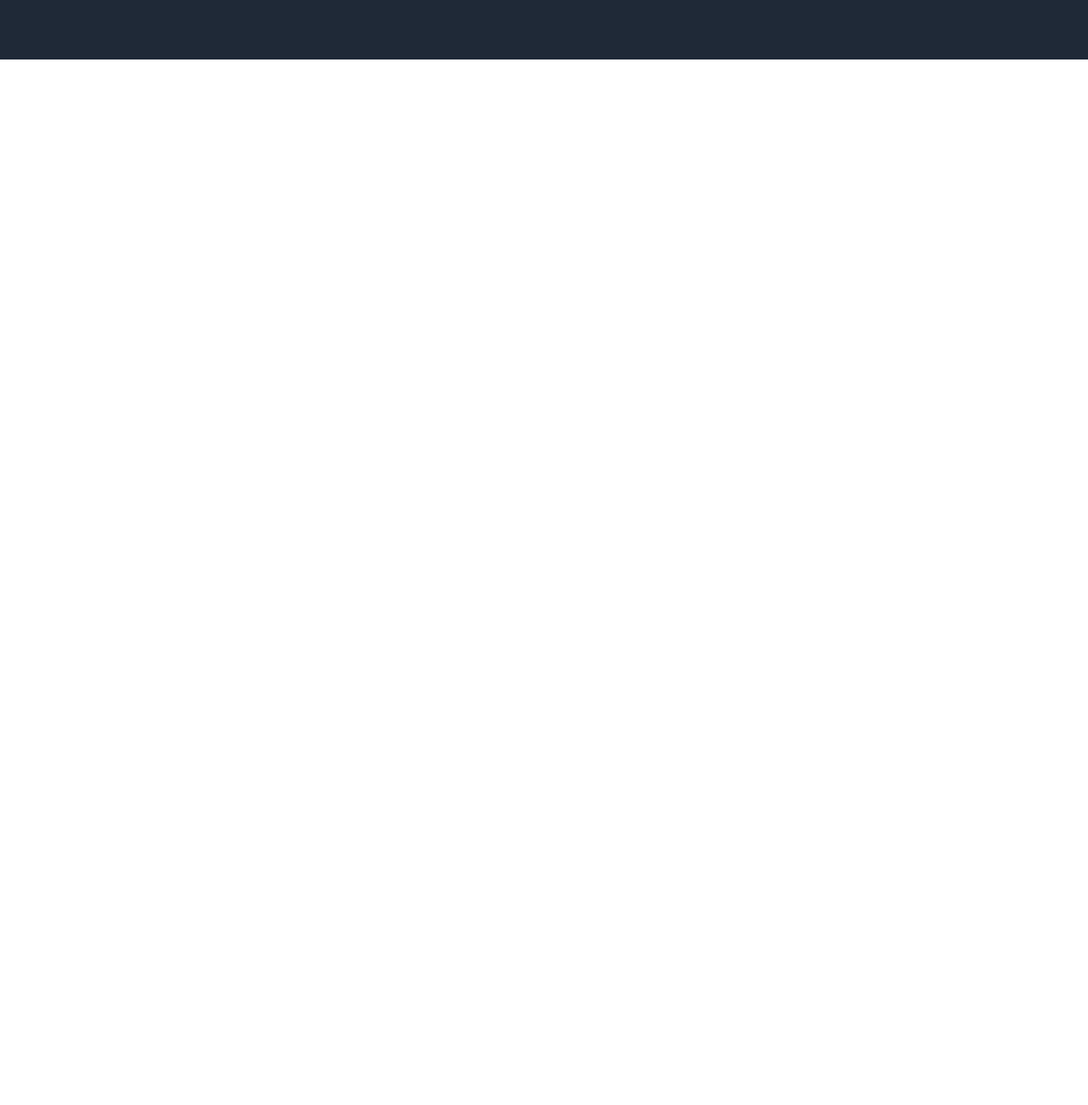
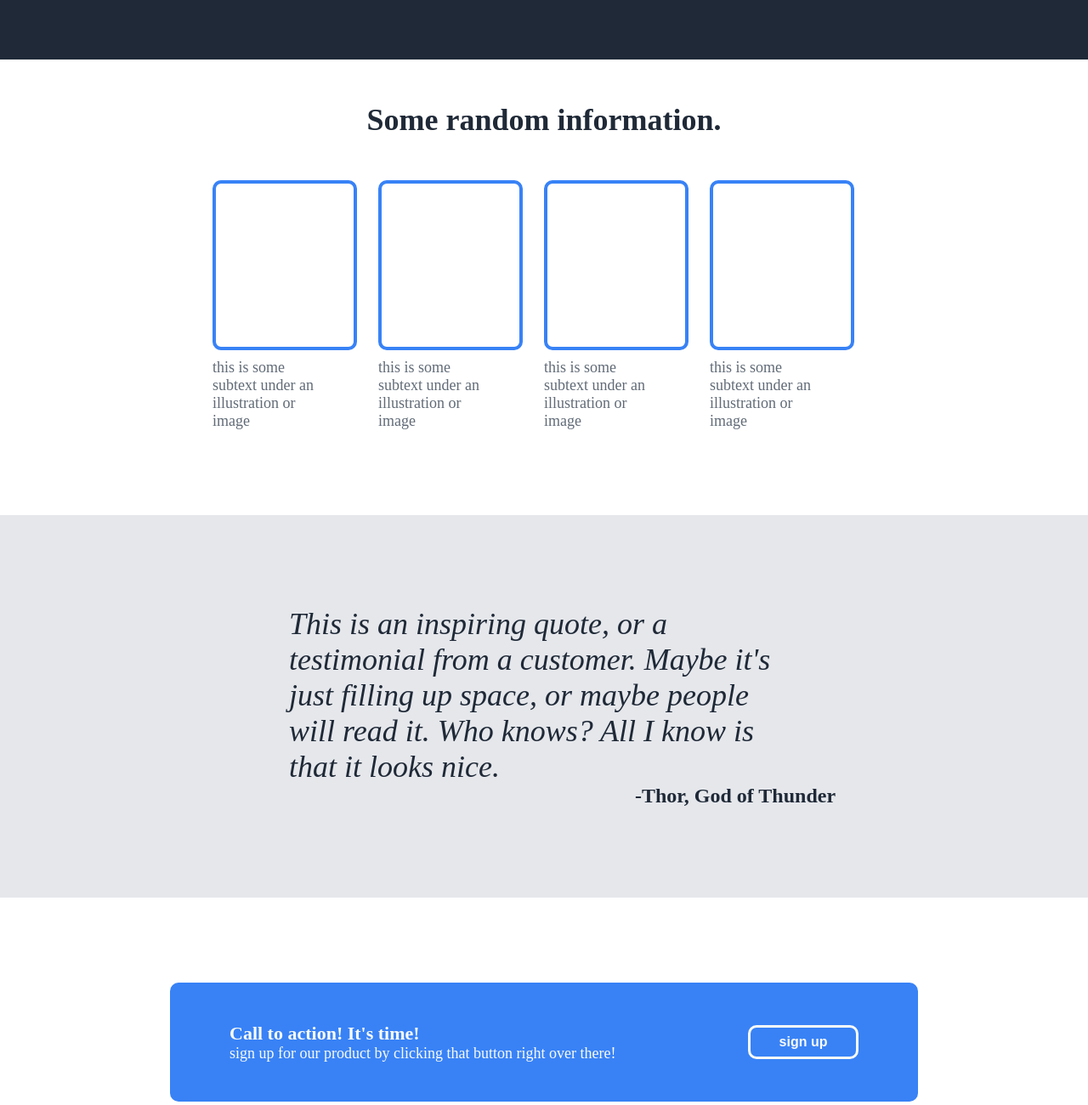
Before and after one commit to mohamed-akraam/Foundations-Landing-Page-, a plain HTML site: page index.html in a window 1280 px wide. Shown: the part 480-1780 px from the top of the page at 85% size. Before the commit the page ends 800 px from the top, so only its background shows below. Drawn offline with Linux system fonts and the light colour scheme.

Commit message:
almost finished! what's left is the footer.

```diff
--- a/index.html
+++ b/index.html
@@ -27,8 +27,33 @@
                 <span class="img">This is a placeholder for an image</span>
             </div>
         </div>
+    </header>
 
+    <div class="container">
+        <h2>Some random information.</h2>
+        <div class="information">
+            <ul>
+                <li><span></span><p>this is some subtext under an illustration or image</p></li>
+                <li><span></span><p>this is some subtext under an illustration or image</p></li>
+                <li><span></span><p>this is some subtext under an illustration or image</p></li>
+                <li><span></span><p>this is some subtext under an illustration or image</p></li>
+            </ul>
+        </div>
+    </div>
 
-    </header>
+    <div class="quote">
+        <p>This is an inspiring quote, or a testimonial from a customer. Maybe it's just filling up space, or maybe people will read it. Who knows? All I know is that it looks nice.</p>
+        <span>-Thor, God of Thunder</span>
+    </div>
+
+    <div class="containertwo">
+        <div class="left">
+            <h3>Call to action! It's time!</h3>
+            <p>sign up for our product by clicking that button right over there!</p>
+        </div>
+        <div class="right">
+            <button class="btn">sign up</button>
+        </div>
+    </div>
 </body>
 </html>
--- a/styles.css
+++ b/styles.css
@@ -104,3 +104,113 @@ h1{
     height: 40px;
     border-radius: 10px;
 }
+
+.container{
+    display: flex;
+    flex-direction: column;
+    justify-content: center;
+    align-items: center;
+    margin: 50px;
+    margin-bottom: 100px;
+}
+
+.container h2{
+    font-size: 36px;
+    font-weight: bolder;
+    color: #1F2937;
+    margin-bottom: 50px;
+}
+
+
+.information ul{
+    display: flex;
+    justify-content: center;
+    align-items: center;
+    color: #616B77;
+}
+
+.information{
+    margin-left: 200px;
+    margin-right: 200px;
+}
+
+.information span{
+    display: flex;
+    /* border: 5px solid red; */
+    border: 4px solid #3882f6;
+    width: 170px;
+    height: 200px;
+    border-radius: 10px;
+}
+.information p{
+    font-size: 18px;
+    margin-top: 10px;
+    margin-right: 60px;
+}
+
+.quote{
+    display: flex;
+    flex-direction: column;
+    justify-content: center;
+    align-items: center;
+    background: #E5E7EB;
+
+    color: #1F2937;
+    width: auto;
+    height:450px;
+
+
+}
+
+.quote p{
+    margin-right: 340px;
+    margin-left: 340px;
+    font-size: 36px;
+    font-weight: lighter;
+    font-style: italic;
+}
+
+.quote span{
+    font-size: 24px;
+    font-weight: bold;
+    margin-left: 450px;
+}
+
+.containertwo{
+    display: flex;
+    /* justify-content: center; */
+    align-items: center;
+    background: #3882F6;
+    width: auto;
+    height: 100px;
+    padding: 70px;
+    margin: 100px 200px 100px 200px;
+    border-radius: 10px;
+}
+
+.left h3{
+    font-size: 22px;
+    font-weight: bold;
+    color: #F9FAF8;
+}
+.left p{
+    font-size: 18px;
+    color: #F9FAF8;
+}
+
+
+.right{
+    margin-left: auto;
+
+}
+
+.right .btn{
+    background: #3882F6;
+    color: #F9FAF8;
+    width: 130px;
+    height: 40px;
+    border-radius: 10px;
+    border: 3px solid #F9FAF8;
+    font-size: 16px;
+    font-weight: bold;
+}
```
